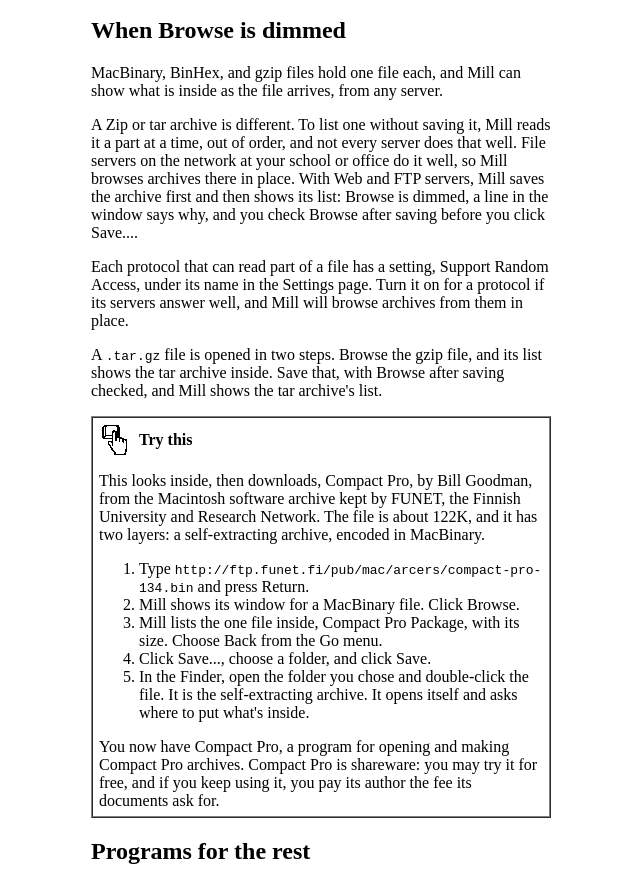
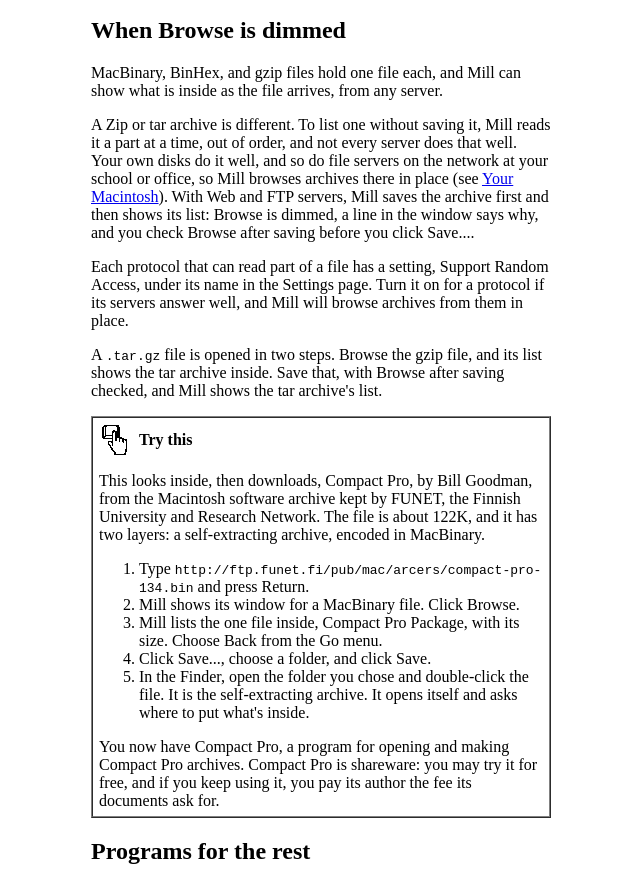
Before and after one commit to eric-cgn/welcome, a plain HTML site: page docs/archives.html in a window 1280 px wide. Shown: the part 2010-2892 px from the top of the page, without its empty margins (319-959 px from the left). Drawn offline with Linux system fonts and the light colour scheme.

Commit message:
Archives: your own disks browse in place too, with a pointer to Your Macintosh
Co-Authored-By: Claude <noreply@anthropic.com>

```diff
--- a/docs/archives.html
+++ b/docs/archives.html
@@ -110,8 +110,9 @@ MacBinary file as it saves it, as it always has.
 file arrives, from any server.
 
 <P>A Zip or tar archive is different. To list one without saving it, Mill reads it a part at a time,
-out of order, and not every server does that well. File servers on the network at your school or
-office do it well, so Mill browses archives there in place. With Web and FTP servers, Mill saves
+out of order, and not every server does that well. Your own disks do it well, and so do file servers on
+the network at your school or office, so Mill browses archives there in place (see
+<A HREF="mac.html">Your Macintosh</A>). With Web and FTP servers, Mill saves
 the archive first and then shows its list: Browse is dimmed, a line in the window says why, and you
 check Browse after saving before you click Save....
 
```
